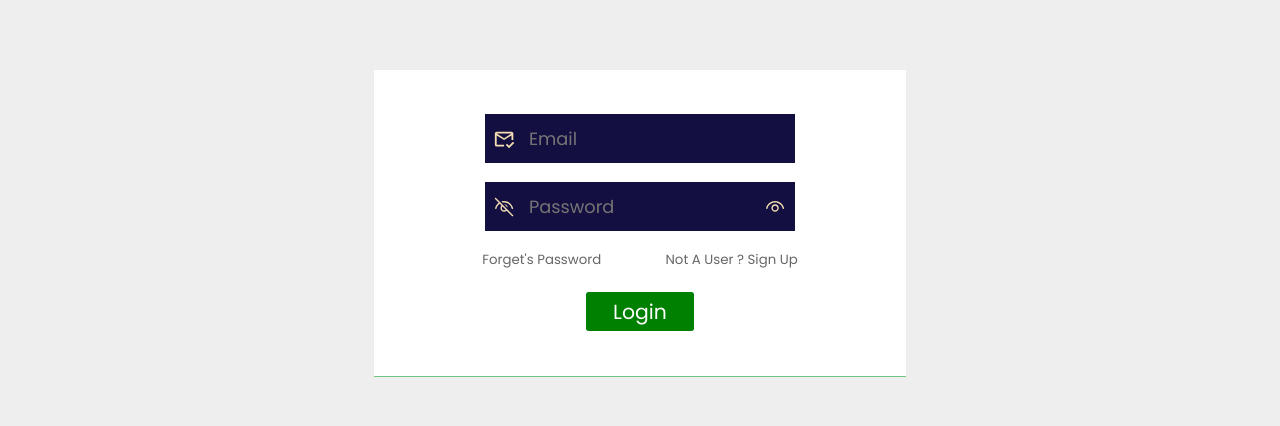
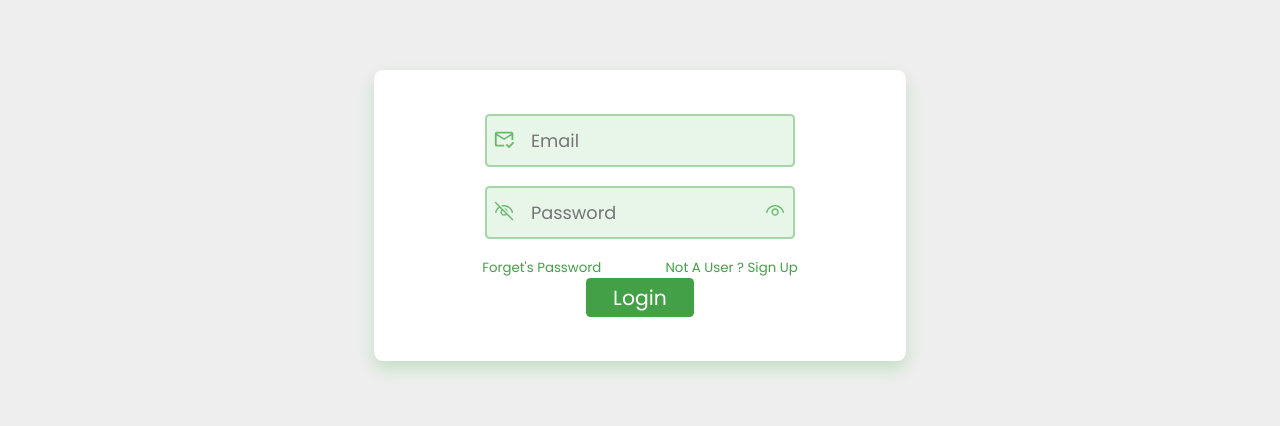
Before and after one commit to Shiiva-22/HealthyBasket-Frontend, a React (Create React App) app: page /Login in a window 1280 px wide. Shown: the part 210-636 px from the top of the page. Built offline with nearby package versions, Linux system fonts and the light colour scheme; no server answers.

Commit message:
Update Login.css to better user interface

```diff
--- a/src/Pages/Login/Login.css
+++ b/src/Pages/Login/Login.css
@@ -2,6 +2,7 @@
   margin-bottom: 12rem;
   height: 100%;
 }
+
 .regHeading {
   padding-top: 14rem;
   padding-bottom: 5rem;
@@ -10,7 +11,6 @@
 .login-container .box {
   width: 100%;
   margin: auto;
-  /* border: 2px solid red; */
 }
 
 .login-box {
@@ -19,39 +19,53 @@
   padding: 5rem;
   text-align: center;
   margin: auto;
-  box-shadow: rgba(77, 187, 101, 0.795) 0px 1px 0px;
+  border-radius: 1rem;
+  box-shadow: rgba(102, 187, 106, 0.3) 0px 8px 16px;
 }
+
 .login-box form svg {
   position: absolute;
   font-size: 2.5rem;
   margin-top: 1.5rem;
   margin-left: 1rem;
-  color: wheat;
+  color: #66bb6a;
 }
 
 .showPassword {
   position: absolute;
   margin-left: -4.5rem;
+  color: #388e3c;
+  cursor: pointer;
 }
 
 .box form input {
-  background: var(--black) !important;
+  background-color: #e8f5e9 !important;
   margin-bottom: 2.2rem;
   font-size: 2rem;
   padding: 1.2rem;
   width: 70%;
   padding-left: 5rem;
   padding-right: 5rem;
-  color: white;
+  color: #1b5e20;
+  border: 2px solid #a5d6a7;
+  border-radius: 0.5rem;
+  transition: border-color 0.3s ease;
+}
+
+.box form input:focus {
+  border-color: #66bb6a;
+  outline: none;
+  background-color: #f1f8e9;
 }
 
 .validError {
-  background-color: brown;
+  background-color: #d32f2f;
   width: 70%;
   margin: auto;
   padding: 1rem;
   margin-bottom: 2rem;
   transition: all;
+  border-radius: 0.4rem;
 }
 
 .validError span {
@@ -59,28 +73,41 @@
   padding: inherit;
   color: white;
 }
+
 .user-links {
   display: flex;
   justify-content: space-evenly;
 }
+
 .user-links a {
   font-size: 1.5rem;
-  color: var(--light-color);
+  color: #43a047;
+  text-decoration: none;
 }
+
+.user-links a:hover {
+  text-decoration: underline;
+}
+
 .login-box button {
-  background-color: green;
+  background-color: #43a047;
   padding: 0.5rem 3rem;
   font-size: 2.3rem;
   color: white;
-  border-radius: 0.3rem;
-  margin-top: 2.5rem;
+  border-radius: 0.5rem;
+  border: none;
+  cursor: pointer;
+  transition: background-color 0.3s ease;
 }
+
 .login-box button:hover {
-  background-color: red;
+  background-color: #2e7d32;
 }
+
 .RegisterSuccess {
   margin-bottom: 2rem;
 }
+
 .RegisterSuccess .pop-card {
   background-color: white;
   width: 40rem;
@@ -92,14 +119,17 @@
   border-radius: 0.5rem;
   box-shadow: rgba(17, 17, 26, 0.1) 0px 1px 0px;
 }
+
 .loader {
   display: block !important;
 }
+
 .loader-pop-cart {
   padding: 5rem !important;
   border-radius: 0.5rem;
   box-shadow: rgba(17, 17, 26, 0.1) 0px 1px 0px;
 }
+
 .RegisterSuccess div h1 {
   color: var(--black);
   font-size: 2.2rem;
@@ -107,7 +137,6 @@
 }
 
 .RegisterSuccess div button {
-  color: var(--black);
   padding: 1rem;
   font-size: 1.8rem;
   background-color: var(--green);
@@ -119,6 +148,7 @@
   margin: auto;
   margin-top: 2rem;
 }
+
 .RegisterSuccess div button:hover {
   background-color: tomato;
 }
@@ -165,10 +195,7 @@
   animation: spin 7s infinite;
   transition: all 2s;
 }
-.forget-password-container {
-  margin-top: 12rem;
-  margin-bottom: 6rem;
-}
+
 @keyframes spin {
   30% {
     content: "🥕";
@@ -202,24 +229,34 @@
   }
 }
 
+.forget-password-container {
+  margin-top: 12rem;
+  margin-bottom: 6rem;
+}
+
 @media (max-width: 450px) {
   .login-container .box {
     width: 100%;
     margin: auto;
   }
+
   .login-box {
     width: 98%;
   }
+
   .box form input {
     width: 100%;
   }
+
   .user-links {
     display: flex;
     justify-content: space-between;
   }
+
   .validError {
     width: 100%;
   }
+
   .RegisterSuccess div h1 {
     color: var(--black);
     font-size: 2.5rem;
```
